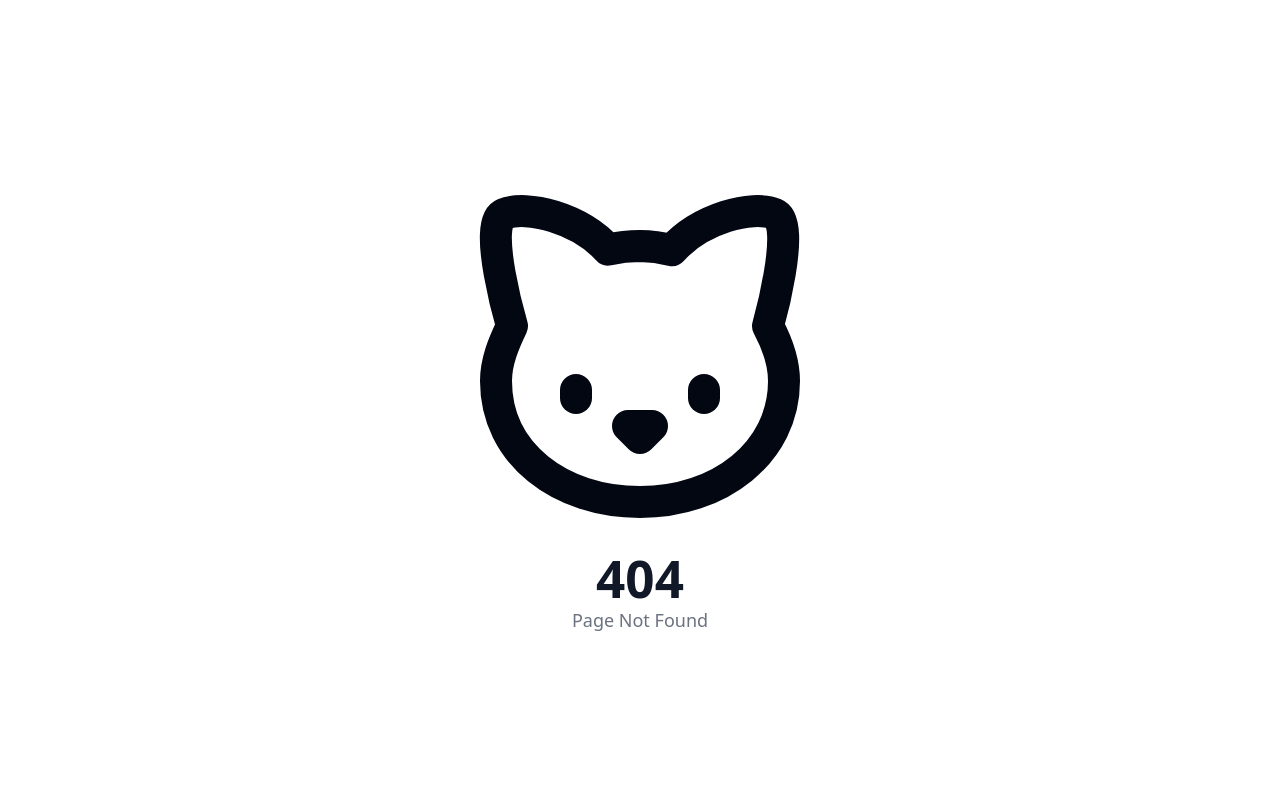
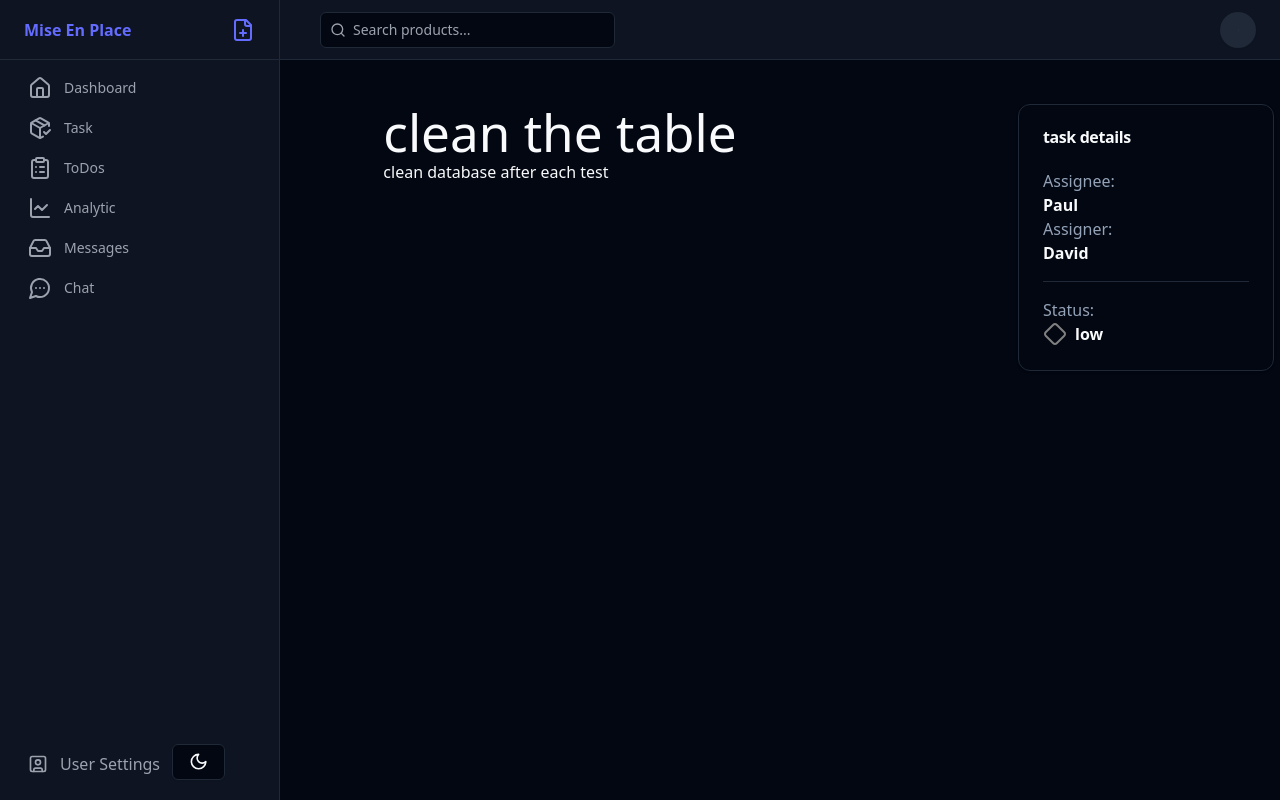
Before and after one commit to koloyyee/mise_en_place_react, a React (Vite) app: page /app/tasks/1 in a window 1280 px wide. Before the commit this address had no page. Built offline with nearby package versions, Linux system fonts and the light colour scheme.

Commit message:
basic table and task detail

```diff
--- a/package.json
+++ b/package.json
@@ -13,6 +13,7 @@
     "@radix-ui/react-dialog": "^1.1.1",
     "@radix-ui/react-dropdown-menu": "^2.1.1",
     "@radix-ui/react-icons": "^1.3.0",
+    "@radix-ui/react-separator": "^1.1.0",
     "@radix-ui/react-slot": "^1.1.0",
     "@radix-ui/react-tooltip": "^1.1.2",
     "@radix-ui/react-visually-hidden": "^1.1.0",
--- /dev/null
+++ b/src/api/task.ts
@@ -0,0 +1,66 @@
+export type TTask = {
+  id: number;
+  name: string;
+  description: string;
+  assigner: string;
+  assignee: string;
+  status: string;
+  deadline: Date;
+}
+
+export const Urgency = Object.freeze({
+  low: "low",
+  medium: "medium",
+  high: "high",
+  urgent: "urgent",
+  critical: "critical",
+});
+
+const tasks: TTask[] = [
+  {
+    id: 1,
+    name: "clean the table",
+    description: "clean database after each test",
+    assigner: "David",
+    assignee: "Paul",
+    status: Urgency.low,
+    deadline: new Date()
+  },
+  // create 2 more different tasks with different urgency, name and description
+  {
+    id: 2,
+    name: "clean the database",
+    description: "clean database after each test",
+    assigner: "George",
+    assignee: "John",
+    status: Urgency.medium,
+    deadline: new Date()
+  },
+  {
+    id: 3,
+    name: "add data",
+    description: "add data before each test",
+    assigner: "David",
+    assignee: "George",
+    status: Urgency.high,
+    deadline: new Date()
+  },
+  {
+    id: 4,
+    name: "edit the table",
+    description: "edit database after each test",
+    assigner: "Mary",
+    assignee: "Paul",
+    status: Urgency.urgent,
+    deadline: new Date()
+  },
+
+]
+
+export async function getTask(taskId: number) {
+  return tasks.find(task => task.id === taskId);
+}
+
+export async function getTasks() {
+  return tasks;
+}
--- /dev/null
+++ b/src/components/ui/separator.tsx
@@ -0,0 +1,29 @@
+import * as React from "react"
+import * as SeparatorPrimitive from "@radix-ui/react-separator"
+
+import { cn } from "@/lib/utils"
+
+const Separator = React.forwardRef<
+  React.ElementRef<typeof SeparatorPrimitive.Root>,
+  React.ComponentPropsWithoutRef<typeof SeparatorPrimitive.Root>
+>(
+  (
+    { className, orientation = "horizontal", decorative = true, ...props },
+    ref
+  ) => (
+    <SeparatorPrimitive.Root
+      ref={ref}
+      decorative={decorative}
+      orientation={orientation}
+      className={cn(
+        "shrink-0 bg-border",
+        orientation === "horizontal" ? "h-[1px] w-full" : "h-full w-[1px]",
+        className
+      )}
+      {...props}
+    />
+  )
+)
+Separator.displayName = SeparatorPrimitive.Root.displayName
+
+export { Separator }
--- a/src/main.tsx
+++ b/src/main.tsx
@@ -6,7 +6,8 @@ import LandingPage, { action as loginAction } from './landing_page.tsx'
 import ErrorPage from './routes/404.tsx'
 import Dashboard from './routes/app/dashboard.tsx'
 import AppRoot from './routes/app/root.tsx'
-import Tasks from './routes/tasks/index.tsx'
+import Tasks, { loader as tasksLoader } from './routes/tasks/index.tsx'
+import Task, { loader as taskLoader } from './routes/tasks/task.tsx'
 
 const router = createBrowserRouter([
   {
@@ -27,8 +28,15 @@ const router = createBrowserRouter([
       },
       {
         path: "tasks",
-        element: <Tasks/>,
+        element: <Tasks />,
+        loader: tasksLoader,
         errorElement: <ErrorPage />,
+      },
+      {
+        path: "tasks/:taskId",
+        element: <Task />,
+        errorElement: <ErrorPage />,
+        loader: taskLoader
       },
     ],
   },
--- a/src/routes/app/root.tsx
+++ b/src/routes/app/root.tsx
@@ -60,15 +60,12 @@ export default function AppRoot() {
           <div className="flex h-full max-h-screen flex-col gap-2">
             <div className="flex h-14 items-center border-b px-4 lg:h-[60px] lg:px-6 justify-between">
               <Link to="/" className="flex items-center gap-2 font-semibold">
-                {/* <Package2 className="h-6 w-6" /> */}
                 <span className="">Mise En Place</span>
               </Link>
-              {/* <Button variant="outline" size="icon" className="ml-auto h-8 w-8"> */}
               <Link to="#" className="flex items-center gap-2 font-semibold">
                 <FilePlus className="h-6 w-6 " />
                 <span className="sr-only">New Ticket</span>
               </Link>
-              {/* </Button> */}
             </div>
             <div className="flex-1">
               <nav className="grid items-start px-2 text-sm font-medium lg:px-4">
--- a/src/routes/tasks/index.tsx
+++ b/src/routes/tasks/index.tsx
@@ -1,8 +1,18 @@
+import { getTasks, TTask } from "@/api/task";
+import { Link, useLoaderData } from "react-router-dom";
+import { StatusIcon } from "./status-icons";
+
+export async function loader() {
+  const tasks = await getTasks();
+  return { tasks };
+}
 
 /**
  * The index page of the tasks, shows all tasks with pagination.
  */
 export default function Tasks() {
+  const { tasks }: { tasks: TTask[] } = useLoaderData();
+
 
   /***
    * All the tasks are showing in table format
@@ -10,20 +20,29 @@ export default function Tasks() {
   return (
     <table>
       <thead>
+        <tr className="text-center">
           <th> #</th>
           <th> Name</th>
-          <th> description</th>
-          <th> Assigner </th>
           <th> Assignee </th>
+          <th className="w-[3rem]">Status </th>
+        </tr>
       </thead>
       <tbody>
-          <tr>
-            <td>1</td>
-            <td>Clean up the table</td>
-            <td>The database table has to be clean for every test</td>
-            <td>David</td>
-            <td>Paul</td>
+        {tasks.map((task, key) => (
+          <tr className="text-center" key={key}>
+            <td>{task.id}</td>
+            <td>
+              <Link to={`/app/tasks/${task.id}`}>
+                {task.name}
+              </Link>
+            </td>
+            <td>{task.assignee}</td>
+            <td className="w-1/2 flex text-center gap-2 justify-between">
+                <StatusIcon status={task.status} />
+                {task.status}
+            </td>
           </tr>
+        ))}
       </tbody>
     </table>
 
--- /dev/null
+++ b/src/routes/tasks/status-icons.tsx
@@ -0,0 +1,30 @@
+import { Urgency } from "@/api/task";
+import { Circle, CircleAlert, Diamond, Square, TriangleAlert } from "lucide-react";
+import { forwardRef } from "react";
+
+export const StatusIcon = forwardRef<HTMLDivElement, { status: string }>(
+  ({ status }, ref) => {
+    let icon;
+    switch (status) {
+      case Urgency.critical:
+        icon = <CircleAlert color="#8B0000"/>
+        break;
+      case Urgency.urgent:
+        icon = <TriangleAlert color="#FF6347" />
+        break;
+      case Urgency.high:
+        icon = <Circle color="#FFD700" />
+        break;
+      case Urgency.medium:
+        icon = <Square color="#3F00FF" />
+        break;
+      case Urgency.low:
+        icon = <Diamond color="#808080" />
+        break;
+      default:
+        icon = <Diamond color="#808080" />
+        break;
+
+    }
+    return <span ref={ref} >{icon}</span>;
+  });
--- /dev/null
+++ b/src/routes/tasks/stick-detail.tsx
@@ -0,0 +1,4 @@
+
+export default function StickDetails() {
+
+}
--- /dev/null
+++ b/src/routes/tasks/task.tsx
@@ -0,0 +1,57 @@
+import { getTask, TTask } from "@/api/task";
+import { Card, CardContent, CardHeader, CardTitle } from "@/components/ui/card";
+import { Separator } from "@/components/ui/separator";
+import { useLoaderData } from "react-router-dom";
+import { StatusIcon } from "./status-icons";
+
+
+export async function loader({ params }) {
+  const id = Number.parseInt(params.taskId);
+  const task = await getTask(id);
+  return { task };
+}
+
+/**
+ * A task detail
+ */
+export default function Task() {
+  const { task }: { task: TTask } = useLoaderData();
+
+
+  return (
+    <main className="mt-5 grid grid-cols-12">
+      {/* editable task details if the Assigner and current user are the same person */}
+      <div className="col-start-2 col-span-8">
+        <h1>{task.name}</h1>
+        <p>{task.description}</p>
+      </div>
+
+      {/* A sticky detail side  */}
+
+      {/* fixed top-[3rem] right-[2rem] */}
+      <Card className="w-[16rem] h-max col-start-10 col-end-12 ">
+        <CardHeader>
+          <CardTitle> task details</CardTitle>
+        </CardHeader>
+        <CardContent>
+          <div className="assignee">
+            <p className="text-slate-400">Assignee:</p>
+            <p className="font-bold">{task.assignee}</p>
+          </div>
+          <div className="assigner">
+            <p className="text-slate-400">Assigner:</p>
+            <p className="font-bold">{task.assigner}</p>
+          </div>
+          <Separator className="my-4" />
+          <div className="status">
+            <p className="text-slate-400">Status:</p>
+            <p className="font-bold flex gap-2">
+              <StatusIcon status={task.status}/>
+              {task.status}
+            </p>
+          </div>
+        </CardContent>
+      </Card>
+    </main>
+  );
+}
```
Also changed, not shown: 1 other file (tests, documents, lock files or other folders). Lines whose indentation alone changed are shown as unchanged.
